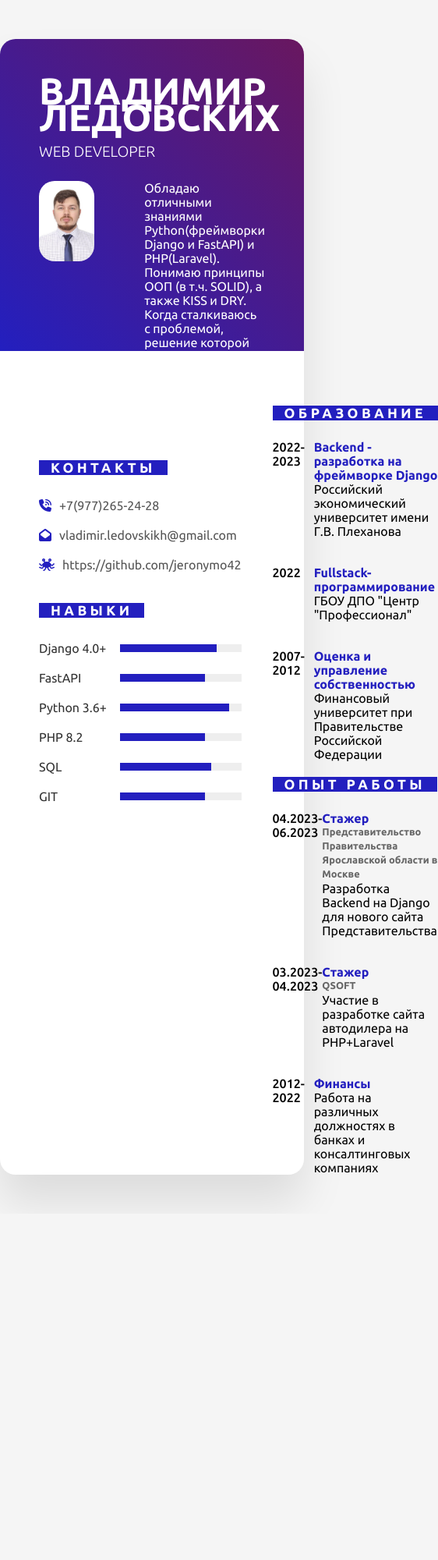
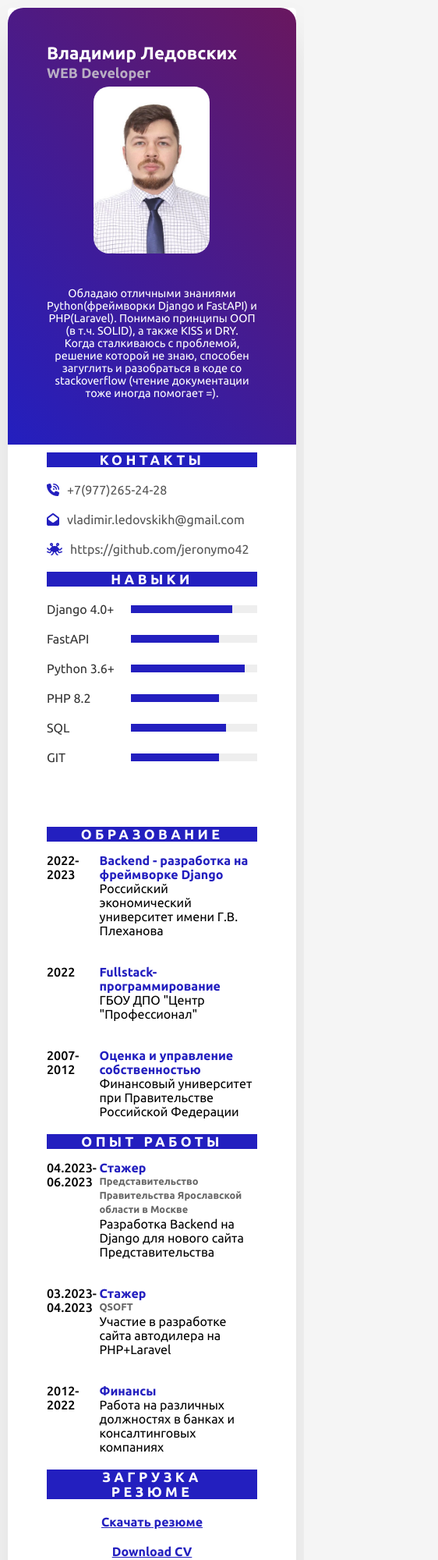
Before and after one commit to jeronymo42/cv_v2, a plain HTML site: page index.html in a window 390 px wide. Shown: the top 2000 px of the page at 78% size, 562 px wide, since content can reach past the window. Before the commit the page ends 1556 px from the top, so only its background shows below. Drawn offline with Linux system fonts and the light colour scheme.

Commit message:
add gitignore and some adaptivity

```diff
--- a/index.html
+++ b/index.html
@@ -124,6 +124,11 @@
                             </div>
                         </div>
                     </div>
+                    <h4>Загрузка резюме</h4>
+                    <div class="download">
+                        <a href="files/Ledovskikh VV_CV_rus.pdf">Скачать резюме</a>
+                        <a href="files/Ledovskikh VV_CV_eng.pdf">Download CV</a>
+                    </div>
                 </div>
             </div>
         </div>
--- a/style.css
+++ b/style.css
@@ -184,3 +184,99 @@ h4 {
     font-size: 0.8em;
     color: #666
 }
+
+.download {
+    display: flex;
+    flex-direction: column;
+    margin-bottom: 40px;
+}
+
+.download a {
+    display: block;
+    padding-top: 20px;
+    font-weight: 600;
+    color: #231fbf;
+}
+
+@media (max-width: 520px) {
+.container {
+    border-radius: 5px;
+    position: relative;
+    width: 100%;
+    max-width: 520px;
+    min-height: 1300px;
+    background: white;
+    margin: 10px;
+    box-shadow: 0 35px 55px rgba(0, 0, 0, 0.1);
+}
+
+.top {
+    display: flex;
+    flex-direction: column;
+    height: 560px;
+}
+
+
+h2 {
+    font-size: 1.4em;
+    text-transform: capitalize;
+}
+h2 span {
+    display: block;
+    margin: auto;
+    color: #d3d1d3ce;
+    padding-top: 10px;
+    font-size: 0.8em;
+    font-weight: 600;
+}
+
+.group {
+    margin-top: 10px;
+    display: flex;
+    flex-direction: column;
+    width: 100%;
+}
+
+.group .imgBox img {
+    margin-left: 60px;
+    border-radius: 20px;
+    width: 55%;
+}
+.group p {
+    font-size: 0.9em;
+    color: white;
+    text-align: center;
+}
+
+.bottom {
+    display: flex;
+    flex-direction: column;
+    margin: 0 50px 40px;
+}
+
+.bottom .left_side {
+    margin-top: 10px;
+}
+
+
+h4 {
+    display: block;
+    margin: auto;
+    text-align: center;
+}
+
+.download {
+    display: flex;
+    flex-direction: column;
+    margin-bottom: 20px;
+}
+
+.download a {
+    display: block;
+    padding-top: 20px;
+    margin: auto;
+    font-weight: 600;
+    color: #231fbf;
+}
+
+}
```
Also changed, not shown: 1 other file.
